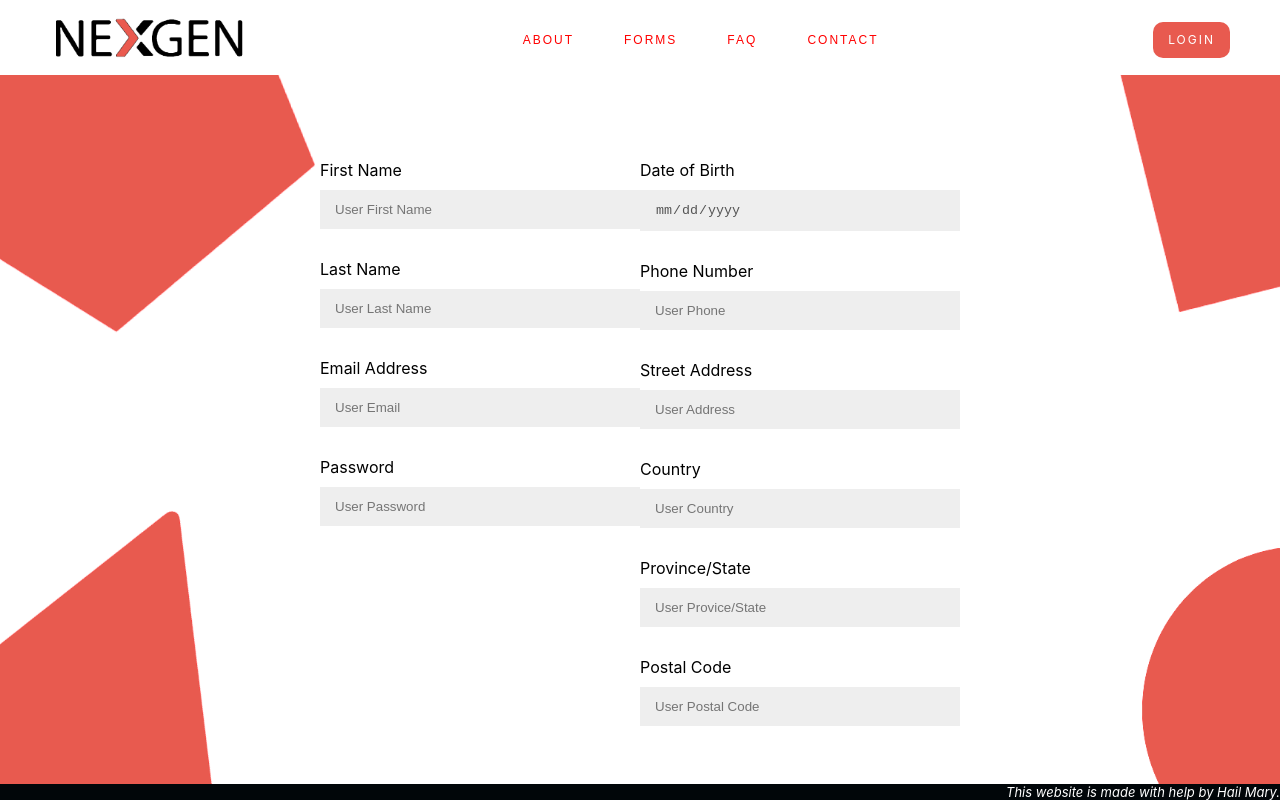
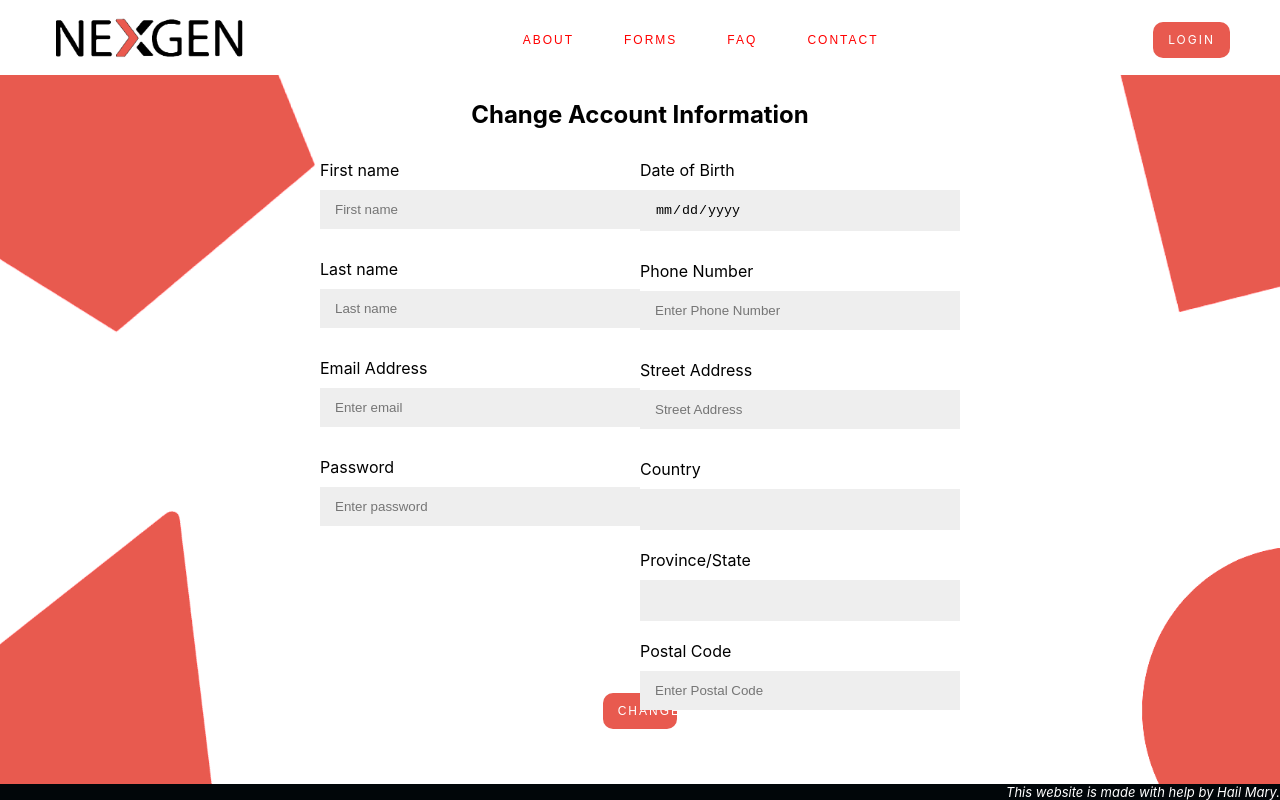
Before and after one commit to HailMaryProj304/HailMary, a React (Create React App) app in the folder projectnexgenfinancial/: page /Account in a window 1280 px wide. Built offline with nearby package versions, Linux system fonts and the light colour scheme.

Commit message:
Testing Change account

```diff
--- a/projectnexgenfinancial/src/components/AccountPage.js
+++ b/projectnexgenfinancial/src/components/AccountPage.js
@@ -1,53 +1,258 @@
-import React from "react";
+import axios from "axios";
+import React, { useState, Component } from "react";
 import "../CSS/style.css";
 
 function AccountPage() {
+  const [user, setUser] = useState("")
+  const [regDetails, setRegDetails] = useState({
+    email: "",
+    first_name: "",
+    last_name: "",
+    dob: "",
+    phone_number: "",
+    street_address: "",
+    prov: "",
+    country: "",
+    postal_code: "",
+    password: "",
+  });
+
+  const submitHandler = (e) => {
+    e.preventDefault();
+    axios.put("http://localhost:8080/clients/update/", regDetails)
+    const currentUser = regDetails
+  }
   return (
-    <div className="container">
+    <div>
+      <form onSubmit={submitHandler}>
+        <div className="innerForm">
+          <h2 className="center-title">Change Account Information</h2>
           <div className="split left">
-        <div>
-          <label htmlFor="First Name">First Name</label>
-          <input type="text" placeholder="User First Name" className='form-control' disabled /> <br />
+            <div className="form-group">
+              <label>First name</label>
+              <input
+                type="text"
+                className="form-control"
+                placeholder="First name"
+                required
+                onChange={(e) =>
+                  setRegDetails({ ...regDetails, first_name: e.target.value })
+                }
+                value={regDetails.first_name}
+              />
             </div>
-        <div>
-            <label htmlFor="Last Name">Last Name</label>
-            <input type="text" placeholder="User Last Name" className='form-control' disabled /> <br />
+            <div className="form-group">
+              <label>Last name</label>
+              <input
+                type="text"
+                className="form-control"
+                placeholder="Last name"
+                required
+                onChange={(e) =>
+                  setRegDetails({ ...regDetails, last_name: e.target.value })
+                }
+                value={regDetails.last_name}
+              />
             </div>
-        <div>
-            <label htmlFor="Email">Email Address</label>
-            <input type="text" placeholder="User Email" className='form-control' disabled /> <br />
+            <div className="form-group">
+              <label>Email Address</label>
+              <input
+                type="email"
+                className="form-control"
+                placeholder="Enter email"
+                required
+                onChange={(e) =>
+                  setRegDetails({ ...regDetails, email: e.target.value })
+                }
+                value={regDetails.email}
+              />
             </div>
-        <div>
-            <label htmlFor="Password">Password</label>
-            <input type="text" placeholder="User Password" className='form-control' disabled /> <br />
+            <div className="form-group">
+              <label>Password</label>
+              <input
+                type="password"
+                className="form-control"
+                placeholder="Enter password"
+                required
+                onChange={(e) =>
+                  setRegDetails({ ...regDetails, password: e.target.value })
+                }
+                value={regDetails.password}
+              />
             </div>
           </div>
           <div className="split right">
-        <div>
-            <label htmlFor="Date-Of-Birth">Date of Birth</label>
-            <input type="date" placeholder="Date of Birth" className='form-control' disabled /> <br />
+            <div className="form-group">
+              <label>Date of Birth</label>
+              <input
+                type="date"
+                className="form-control"
+                placeholder="Enter Date of Birth"
+                required
+                onChange={(e) =>
+                  setRegDetails({ ...regDetails, dob: e.target.value })
+                }
+                value={regDetails.dob}
+              />
             </div>
-        <div>
-            <label htmlFor="Phone Number">Phone Number</label>
-            <input type="tel" placeholder="User Phone" className='form-control' disabled /> <br />
+            <div className="form-group">
+              <label>Phone Number</label>
+              <input
+                type="tel"
+                className="form-control"
+                placeholder="Enter Phone Number"
+                pattern="[0-9]{10}"
+                required
+                onChange={(e) =>
+                  setRegDetails({ ...regDetails, phone_number: e.target.value })
+                }
+                value={regDetails.phone_number}
+              />
             </div>
-        <div>
-            <label htmlFor="Street Address">Street Address</label>
-            <input type="text" placeholder="User Address" className='form-control' disabled /> <br />
+            <div className="form-group">
+              <label>Street Address</label>
+              <input
+                type="text"
+                className="form-control"
+                placeholder="Street Address"
+                required
+                onChange={(e) =>
+                  setRegDetails({
+                    ...regDetails,
+                    street_address: e.target.value,
+                  })
+                }
+                value={regDetails.street_address}
+              />
             </div>
-        <div>
-            <label htmlFor="Country">Country</label><br />
-            <input type="text" placeholder="User Country" className='form-control' disabled /> <br />
+            <div className="form-group" style={{ marginBottom: "20px" }}>
+              <label>Country </label>
+              <br />
+              <select
+                name="country"
+                id="country"
+                className="select-item"
+                required
+                onChange={(e) =>
+                  setRegDetails({ ...regDetails, country: e.target.value })
+                }
+                value={regDetails.country}
+              >
+                <option selected=""> </option>
+                <option value="Canada">Canada</option>
+                <option value="USA">USA</option>
+              </select>
+              {/* <input type="text" className="form-control" placeholder="Enter Country" /> */}
             </div>
-        <div>
-            <label htmlFor="Province/State">Province/State</label>
-            <input type="text" placeholder="User Provice/State" className='form-control' disabled /> <br />
+            <div
+              className="form-group"
+              id="provCodes"
+              style={{ marginBottom: "20px" }}
+            >
+              <label>Province/State</label>
+              <br />
+              <select
+                name="provState"
+                id="provState"
+                className="select-item"
+                required
+                onChange={(e) =>
+                  setRegDetails({ ...regDetails, prov: e.target.value })
+                }
+                value={regDetails.prov}
+              >
+                <optgroup label="Province">
+                  <option selected=""> </option>
+                  <option value="AB">AB</option>
+                  <option value="BC">BC</option>
+                  <option value="MB">MB</option>
+                  <option value="NB">NB</option>
+                  <option value="NL">NL</option>
+                  <option value="NT">NT</option>
+                  <option value="NS">NS</option>
+                  <option value="NU">NU</option>
+                  <option value="ON">ON</option>
+                  <option value="PE">PE</option>
+                  <option value="QC">QC</option>
+                  <option value="SK">SK</option>
+                  <option value="YT">YT</option>
+                </optgroup>
+                <optgroup label="State">
+                  <option value="AL">AL</option> //Alabama
+                  <option value="AK">AK</option> //Alaska
+                  <option value="AZ">AZ</option> //Arizona
+                  <option value="AR">AR</option> //Arkansas
+                  <option value="CA">CA</option> //California
+                  <option value="CO">CO</option> //Colorado
+                  <option value="CT">CT</option> //Connecticut
+                  <option value="DE">DE</option> //Delaware
+                  <option value="DC">DC</option> //District of Columbia
+                  <option value="FL">FL</option> //Florida
+                  <option value="GA">GA</option> //Georgia
+                  <option value="HI">HI</option> //Hawaii
+                  <option value="ID">ID</option> //Idaho
+                  <option value="IL">IL</option> //Illinois
+                  <option value="IN">IN</option> //Indiana
+                  <option value="IA">IA</option> //Iowa
+                  <option value="KS">KS</option> //Kansas
+                  <option value="KY">KY</option> //Kentucky
+                  <option value="LA">LA</option> //Louisiana
+                  <option value="ME">ME</option> //Maine
+                  <option value="MD">MD</option> //Maryland
+                  <option value="MA">MA</option> //Massachusetts
+                  <option value="MI">MI</option> //Michigan
+                  <option value="MN">MN</option> //Minnesota
+                  <option value="MS">MS</option> //Mississippi
+                  <option value="MO">MO</option> //Missouri
+                  <option value="MT">MT</option> //Montana
+                  <option value="NE">NE</option> //Nebraska
+                  <option value="NV">NV</option> //Nevada
+                  <option value="NH">NH</option> //New Hampshire
+                  <option value="NJ">NJ</option> //New Jersey
+                  <option value="NM">NM</option> //New Mexico
+                  <option value="NY">NY</option> //New York
+                  <option value="NC">NC</option> //North Carolina
+                  <option value="ND">ND</option> //North Dakota
+                  <option value="OH">OH</option> //Ohio
+                  <option value="OK">OK</option> //Oklahoma
+                  <option value="OR">OR</option> //Oregon
+                  <option value="PA">PA</option> //Pennsylvania
+                  <option value="PR">PR</option> //Puerto Rico
+                  <option value="RI">RI</option> //Rhode Island
+                  <option value="SC">SC</option> //South Carolina
+                  <option value="SD">SD</option> //South Dakota
+                  <option value="TN">TN</option> //Tennessee
+                  <option value="TX">TX</option> //Texas
+                  <option value="UT">UT</option> //Utah
+                  <option value="VT">VT</option> //Vermont
+                  <option value="VI">VI</option> //Virgin Islands
+                  <option value="VA">VA</option> //Virginia
+                  <option value="WA">WA</option> //Washington
+                  <option value="WV">WV</option> //West Virginia
+                  <option value="WI">WI</option> //Wisconsin
+                  <option value="WY">WY</option> //Wyoming
+                </optgroup>
+              </select>
             </div>
-        <div>
-            <label htmlFor="Postal Code">Postal Code</label>
-            <input type="text" placeholder="User Postal Code" className='form-control' disabled /> <br />
+            <div className="form-group">
+              <label>Postal Code </label>
+              <input
+                type="text"
+                className="form-control"
+                placeholder="Enter Postal Code"
+                maxLength="6"
+                onChange={(e) =>
+                  setRegDetails({ ...regDetails, postal_code: e.target.value })
+                }
+                value={regDetails.postal_code}
+              />
             </div>
           </div>
+          <div className="register-button">
+            <input type="submit" className="button" value="Change"></input>
+          </div>
+        </div>
+      </form>
     </div>
   );
 }
--- a/projectnexgenfinancial/src/components/Contact.js
+++ b/projectnexgenfinancial/src/components/Contact.js
@@ -4,7 +4,7 @@ import "../CSS/style.css";
 
 function Contact() {
   const [emailDetails, setEmailDetails] = useState({
-    from: "", name: "", topic: "",
+    email: "", name: "", topic: "",
   });
   const submitHandler = (e) => {
     e.preventDefault();
@@ -23,11 +23,11 @@ function Contact() {
         <h2 htmlFor="Contact Details" style={{textAlign:"center"}}>Contact Details</h2>
         <div className="form-center">
           <p>Name:</p>
-          <input type="text" className="form-control" onChange={(e) => setEmailDetails({...emailDetails, name: e.target.value}) } value={emailDetails.name}/>
+          <input type="text" className="form-control" required onChange={(e) => setEmailDetails({...emailDetails, name: e.target.value}) } value={emailDetails.name}/>
         </div>
         <div className="form-center">
           <p>Email:</p>
-          <input type="text" className="form-control" onChange={(e) => setEmailDetails({...emailDetails, from: e.target.value}) } value={emailDetails.from}/>
+          <input type="text" className="form-control" required onChange={(e) => setEmailDetails({...emailDetails, from: e.target.value}) } value={emailDetails.from}/>
         </div>
         <h2 className="form-center" htmlFor="consultation" style={{marginBottom:'2rem'}}>Request a Consultation</h2>
         <select
--- a/projectnexgenfinancial/src/components/Register.js
+++ b/projectnexgenfinancial/src/components/Register.js
@@ -5,6 +5,7 @@ import '../CSS/style.css';
 
 
 function Register() {
+
   const [regDetails, setRegDetails] = useState({
     email: "",
     first_name: "",
```
Lines whose indentation alone changed are shown as unchanged.
